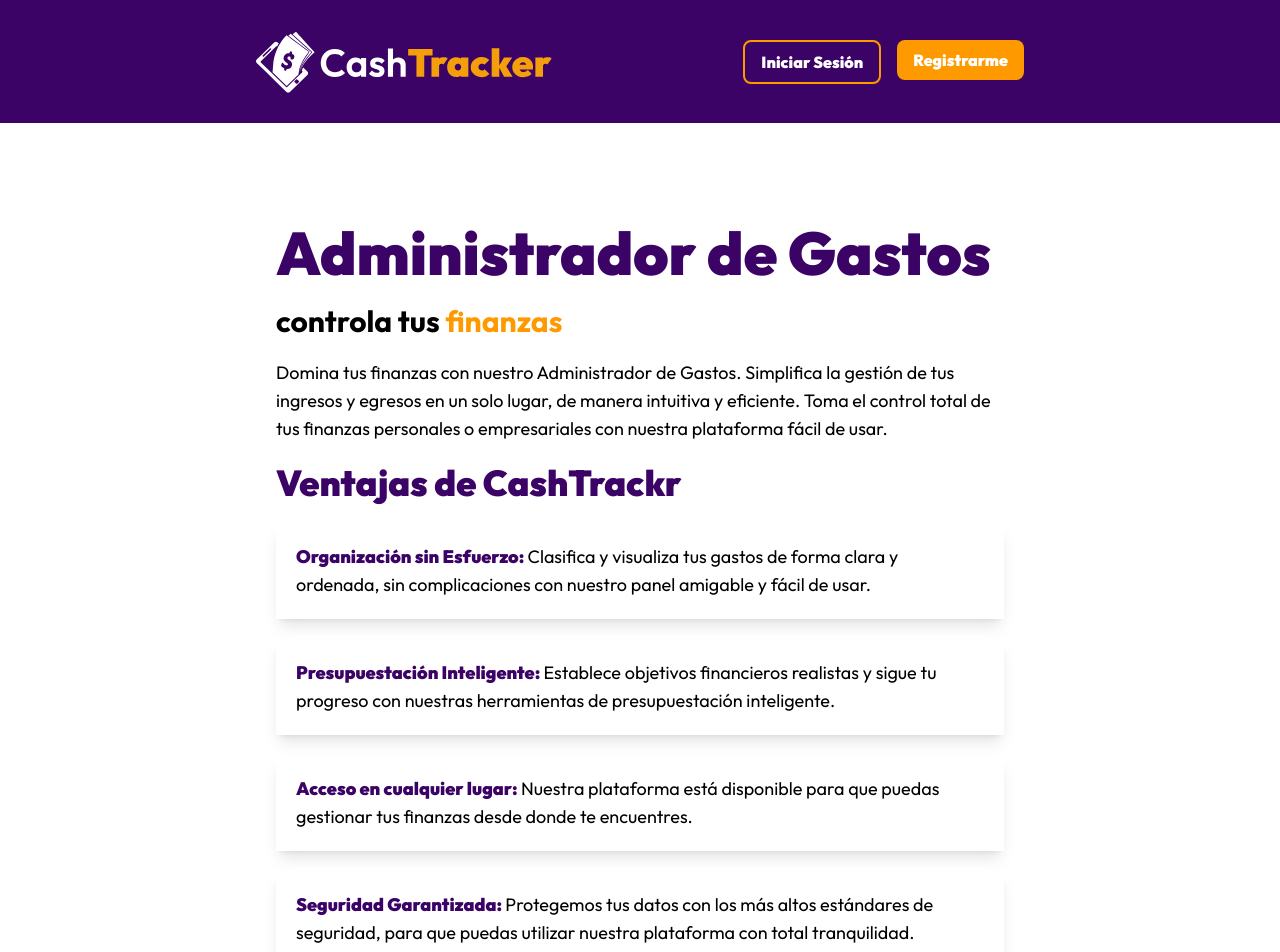
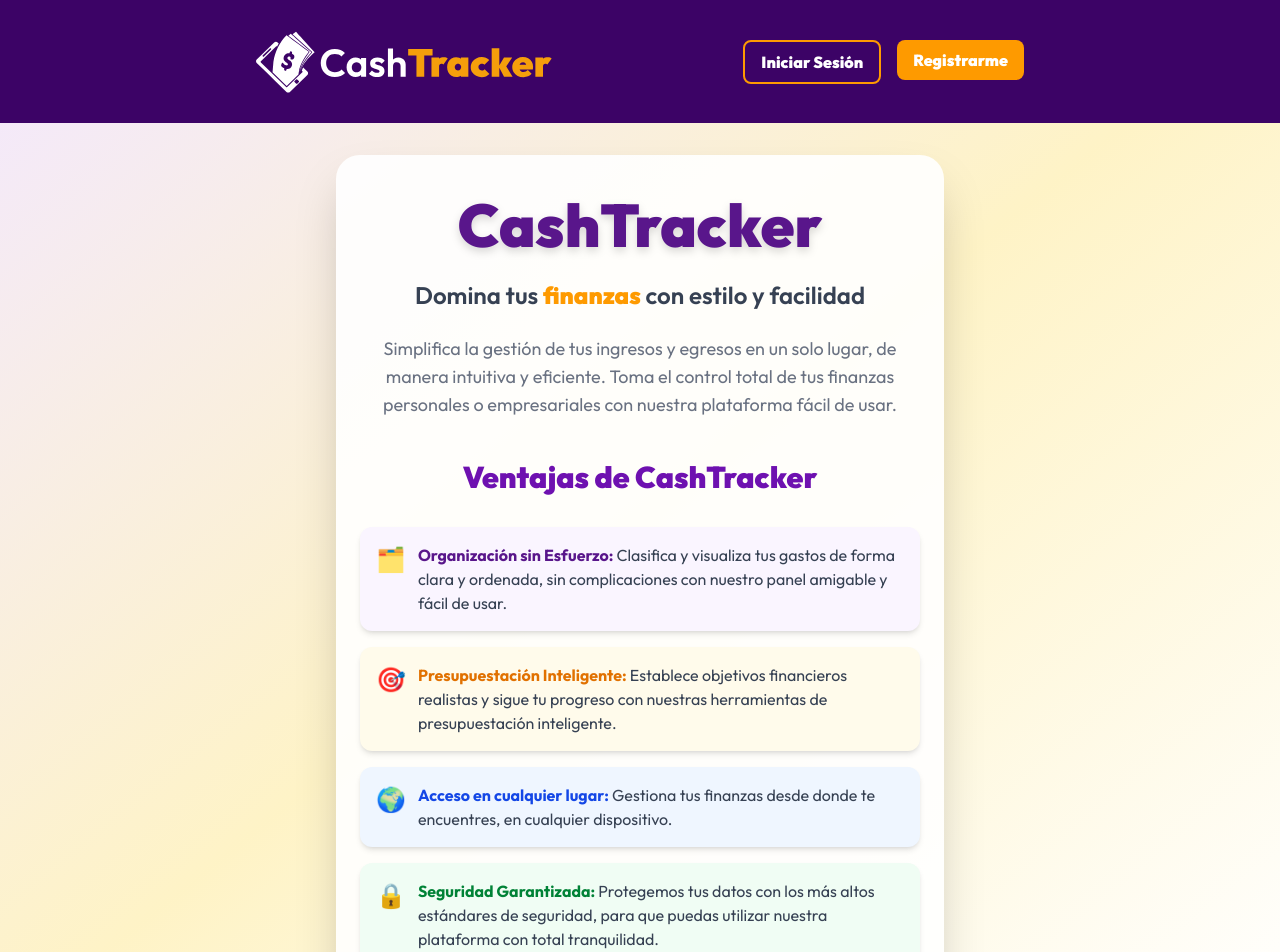
Before and after one commit to Evhorus/cashtracker-frontend, a Next.js app: page / in a window 1280 px wide. Shown: the top 952 px of the page. Built offline with nearby package versions, Linux system fonts and the light colour scheme; no server answers.

Commit message:
feat(auth): update ConfirmAccountForm to accept emailVerificationToken prop and enhance auto-submit functionality

```diff
--- a/app/auth/confirm-account/page.tsx
+++ b/app/auth/confirm-account/page.tsx
@@ -1,6 +1,14 @@
 import { ConfirmAccountForm } from '@/components';
 
-export default function ConfirmAccountPage() {
+type ConfirmAccountPageProps = {
+  searchParams: Promise<{ email_verification_token: string }>;
+};
+
+export default async function ConfirmAccountPage({
+  searchParams,
+}: ConfirmAccountPageProps) {
+  const emailVerificationToken = (await searchParams).email_verification_token;
+
   return (
     <>
       <h1 className="font-black text-4xl sm:text-6xl text-purple-950">
@@ -10,7 +18,7 @@ export default function ConfirmAccountPage() {
         Ingresa el código que recibiste{' '}
         <span className="text-amber-500">por email</span>
       </p>
-      <ConfirmAccountForm />
+      <ConfirmAccountForm emailVerificationToken={emailVerificationToken}/>
     </>
   );
 }
--- a/app/page.tsx
+++ b/app/page.tsx
@@ -1,75 +1,82 @@
-import Link from 'next/link';
 import { Header } from '@/components';
 
 export default function Home() {
   return (
-    <>
+    <div className="min-h-screen bg-gradient-to-br from-purple-100 via-amber-100 to-white">
       <Header />
-
-      <main className=" max-w-3xl mx-auto p-5 space-y-5 mt-20">
-        <h1 className="font-black text-4xl lg:text-6xl text-purple-950">
-          Administrador de Gastos
+      <main className="max-w-2xl mx-auto  p-0 sm:p-8">
+        <div className="bg-white/90 rounded-3xl shadow-2xl px-6 py-10 flex flex-col items-center gap-6">
+          <h1 className="font-black text-5xl md:text-6xl text-purple-900 text-center drop-shadow-lg">
+            CashTracker
           </h1>
-        <p className="text-3xl font-bold">
-          controla tus <span className="text-amber-500">finanzas</span>
+          <p className="text-xl md:text-2xl font-semibold text-gray-700 text-center">
+            Domina tus{' '}
+            <span className="text-amber-500 font-black">finanzas</span> con estilo
+            y facilidad
           </p>
-        <p className="text-lg">
-          Domina tus finanzas con nuestro Administrador de Gastos. Simplifica la
-          gestión de tus ingresos y egresos en un solo lugar, de manera
-          intuitiva y eficiente. Toma el control total de tus finanzas
+          <p className="text-base md:text-lg text-gray-500 text-center max-w-xl">
+            Simplifica la gestión de tus ingresos y egresos en un solo lugar, de
+            manera intuitiva y eficiente. Toma el control total de tus finanzas
             personales o empresariales con nuestra plataforma fácil de usar.
           </p>
 
-        <h2 className="font-black text-4xl text-purple-950 ">
-          Ventajas de CashTrackr
+          <h2 className="font-black text-3xl text-purple-800 mt-4 mb-2 text-center">
+            Ventajas de CashTracker
           </h2>
 
-        <ol className="grid grid-cols-1 gap-5 items-start">
-          <li className="p-5 shadow-lg text-lg">
-            <span className="text-purple-950 font-black">
+          <ol className="grid grid-cols-1 gap-4 w-full">
+            <li className="flex items-start gap-3 p-4 rounded-xl bg-purple-50 shadow-md">
+              <span className="text-2xl">🗂️</span>
+              <div>
+                <span className="text-purple-900 font-bold">
                   Organización sin Esfuerzo:{' '}
                 </span>
+                <span className="text-gray-700">
                   Clasifica y visualiza tus gastos de forma clara y ordenada, sin
                   complicaciones con nuestro panel amigable y fácil de usar.
+                </span>
+              </div>
             </li>
-          <li className="p-5 shadow-lg text-lg">
-            <span className="text-purple-950 font-black">
+            <li className="flex items-start gap-3 p-4 rounded-xl bg-amber-50 shadow-md">
+              <span className="text-2xl">🎯</span>
+              <div>
+                <span className="text-amber-600 font-bold">
                   Presupuestación Inteligente:{' '}
                 </span>
-            Establece objetivos financieros realistas y sigue tu progreso con
-            nuestras herramientas de presupuestación inteligente.
+                <span className="text-gray-700">
+                  Establece objetivos financieros realistas y sigue tu progreso
+                  con nuestras herramientas de presupuestación inteligente.
+                </span>
+              </div>
             </li>
-          <li className="p-5 shadow-lg text-lg">
-            <span className="text-purple-950 font-black">
+            <li className="flex items-start gap-3 p-4 rounded-xl bg-blue-50 shadow-md">
+              <span className="text-2xl">🌍</span>
+              <div>
+                <span className="text-blue-700 font-bold">
                   Acceso en cualquier lugar:{' '}
                 </span>
-            Nuestra plataforma está disponible para que puedas gestionar tus
-            finanzas desde donde te encuentres.
+                <span className="text-gray-700">
+                  Gestiona tus finanzas desde donde te encuentres, en cualquier
+                  dispositivo.
+                </span>
+              </div>
             </li>
-          <li className="p-5 shadow-lg text-lg">
-            <span className="text-purple-950 font-black">
+            <li className="flex items-start gap-3 p-4 rounded-xl bg-green-50 shadow-md">
+              <span className="text-2xl">🔒</span>
+              <div>
+                <span className="text-green-700 font-bold">
                   Seguridad Garantizada:{' '}
                 </span>
-            Protegemos tus datos con los más altos estándares de seguridad, para
-            que puedas utilizar nuestra plataforma con total tranquilidad.
+                <span className="text-gray-700">
+                  Protegemos tus datos con los más altos estándares de seguridad,
+                  para que puedas utilizar nuestra plataforma con total
+                  tranquilidad.
+                </span>
+              </div>
             </li>
           </ol>
+        </div>
       </main>
-
-      <nav className="flex flex-col lg:flex-row lg:justify-between gap-5 mt-10 pb-20 max-w-3xl mx-auto ">
-        <Link
-          href="/auth/register"
-          className="text-gray-500 text-sm uppercase text-center"
-        >
-          ¿No tienes cuenta? Crea una
-        </Link>
-        <Link
-          href="/auth/login"
-          className="text-gray-500 text-sm uppercase text-center"
-        >
-          ¿Ya tienes cuenta? Iniciar Sesión
-        </Link>
-      </nav>
-    </>
+    </div>
   );
 }
--- a/components/auth/ConfirmAccountForm.tsx
+++ b/components/auth/ConfirmAccountForm.tsx
@@ -1,19 +1,42 @@
 'use client';
-import { startTransition, useActionState, useEffect } from 'react';
+import { useState, startTransition, useActionState, useEffect } from 'react';
 import { useRouter } from 'next/navigation';
 import { toast } from 'react-toastify';
 import { PinInput, PinInputField } from '@chakra-ui/pin-input';
 import { confirmAccount } from '@/actions';
 
-export const ConfirmAccountForm: React.FC = () => {
+type ConfirmAccountFormProps = {
+  emailVerificationToken: string;
+};
+
+export const ConfirmAccountForm: React.FC<ConfirmAccountFormProps> = ({
+  emailVerificationToken,
+}: ConfirmAccountFormProps) => {
   const router = useRouter();
+  const [pin, setPin] = useState(emailVerificationToken || '');
+  const [autoSubmitted, setAutoSubmitted] = useState(false);
 
-  const [state, dispatch] = useActionState(confirmAccount, {
+  const [state, dispatch, isPending] = useActionState(confirmAccount, {
     errors: [],
     success: '',
   });
 
+  // Si el token viene en la URL y aún no se ha enviado, lo envía automáticamente
+  useEffect(() => {
+    if (
+      emailVerificationToken &&
+      emailVerificationToken.length === 6 &&
+      !autoSubmitted
+    ) {
+      setAutoSubmitted(true);
+      startTransition(() => {
+        dispatch(emailVerificationToken);
+      });
+    }
+  }, [emailVerificationToken, autoSubmitted, dispatch]);
+
   const handleComplete = (value: string) => {
+    setPin(value);
     startTransition(() => {
       dispatch(value);
     });
@@ -37,7 +60,12 @@ export const ConfirmAccountForm: React.FC = () => {
   return (
     <>
       <div className="flex justify-center gap-5 my-10">
-        <PinInput onComplete={handleComplete}>
+        <PinInput
+          onComplete={handleComplete}
+          value={pin}
+          onChange={setPin}
+          isDisabled={isPending}
+        >
           <PinInputField className="w-10 h-10 border border-gray-300 shadow rounded-lg text-center" />
           <PinInputField className="w-10 h-10 border border-gray-300 shadow rounded-lg text-center" />
           <PinInputField className="w-10 h-10 border border-gray-300 shadow rounded-lg text-center" />
```
Lines whose indentation alone changed are shown as unchanged.
